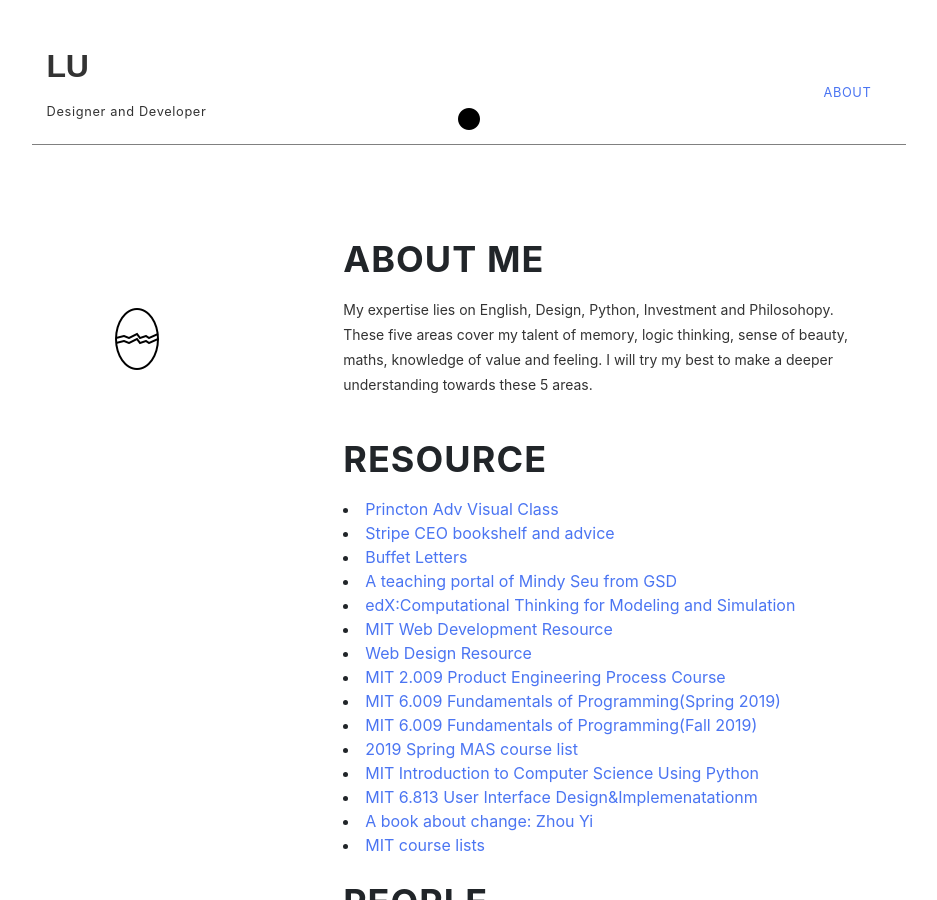
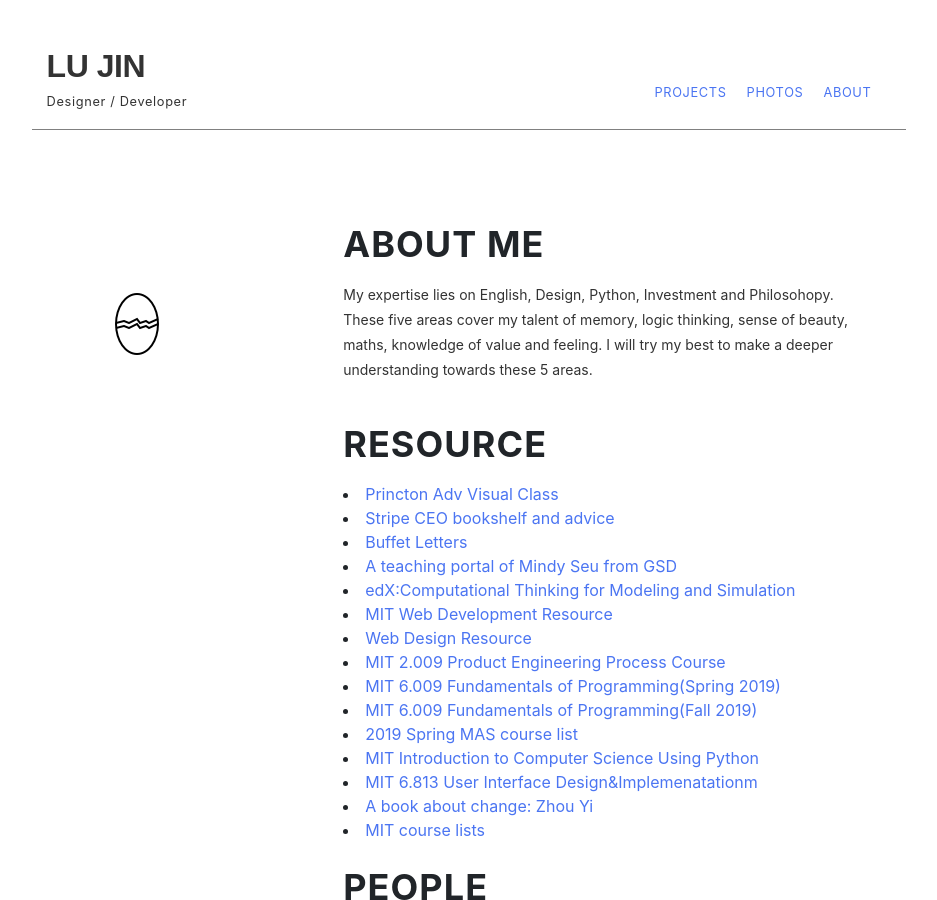
Before and after one commit to beforux/ShakeYourLove, a Jekyll site: the page list.html, which Jekyll copies as it is, in a window 1280 px wide and 900 px high. Shown: the whole window, without its empty margins (171-1108 px from the left). Built offline with Jekyll 4.4.1, drawn with Linux system fonts in a browser that asks for light colours; nearby versions of some CDN libraries; some of the changed text lies outside the part shown.

Commit message:
Update list.html

```diff
--- a/list.html
+++ b/list.html
@@ -15,19 +15,18 @@
   <body>
     <div id="root">
       <!--HEADER-->
-      <header>
+     <header>
         <div class="row line">
             <div class="col no-margins">
-              <p class="big">LU</p>
-              <p class="small subtitle">Designer and Developer </p>
+              <p class="big">LU JIN</p>
+              <p class="small">Designer / Developer</p>
             </div>
-            <div class="col small text-center">
-              <a href="index.html"><img src="img/web-icon.png"></a>
-            </div>
-            <div class="col small text-right">
-              <ul>
+
+            <div class="col small">
+               <ul>
                <li><a href="about.html">ABOUT</a></li>
-
+               <li><a href="photography.html">PHOTOS</a></li>
+               <li><a href="index.html" class="selected">PROJECTS</a></li>
              </ul>
             </div>
         </div>
@@ -98,16 +97,14 @@
     </section>
 
     <!--FOOT-->
-    <section class="small">
-      <footer>
-            <ul class="h-list center" >
-              <li><a href="https://www.instagram.com/200_words/">Instagram</a></li>
-              <li><a href="https://medium.com/@beingfaye">Medium</a></li>
+     <footer>
+            <ul class="subtitle center" >
+              <li ><a href="https://www.instagram.com/200_words/">Instagram</a></li>
+              <li ><a href="https://medium.com/@beingfaye">Medium</a></li>
               <li><a href="mailto:beforux@gmail.com">Mail</a></li>
-              <li class="subtitle">Designed by LU JIN @ 2019</li>
+              <li>LU JIN © 2019</li>
             </ul>
     </footer>
-   </section>
    <!--FOOT-->
 
 
```
